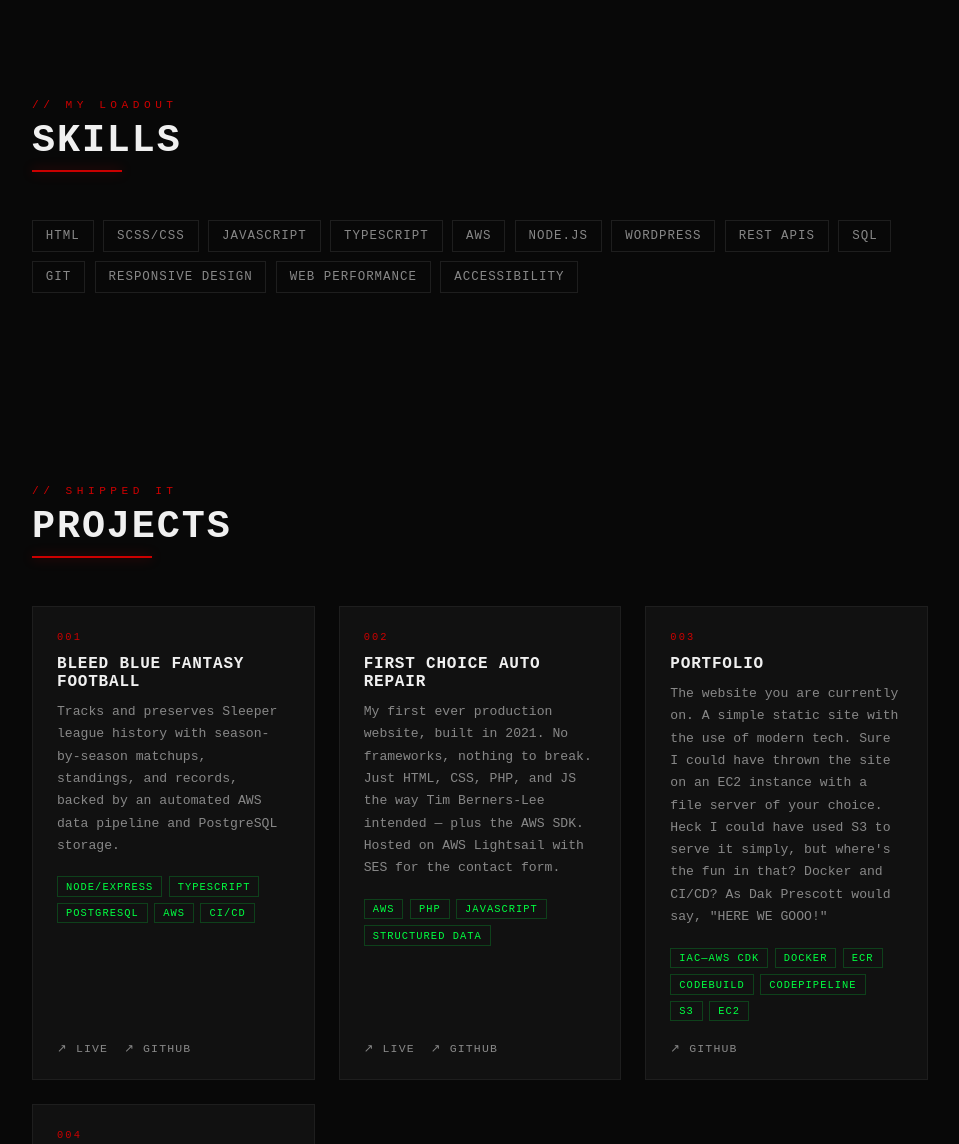
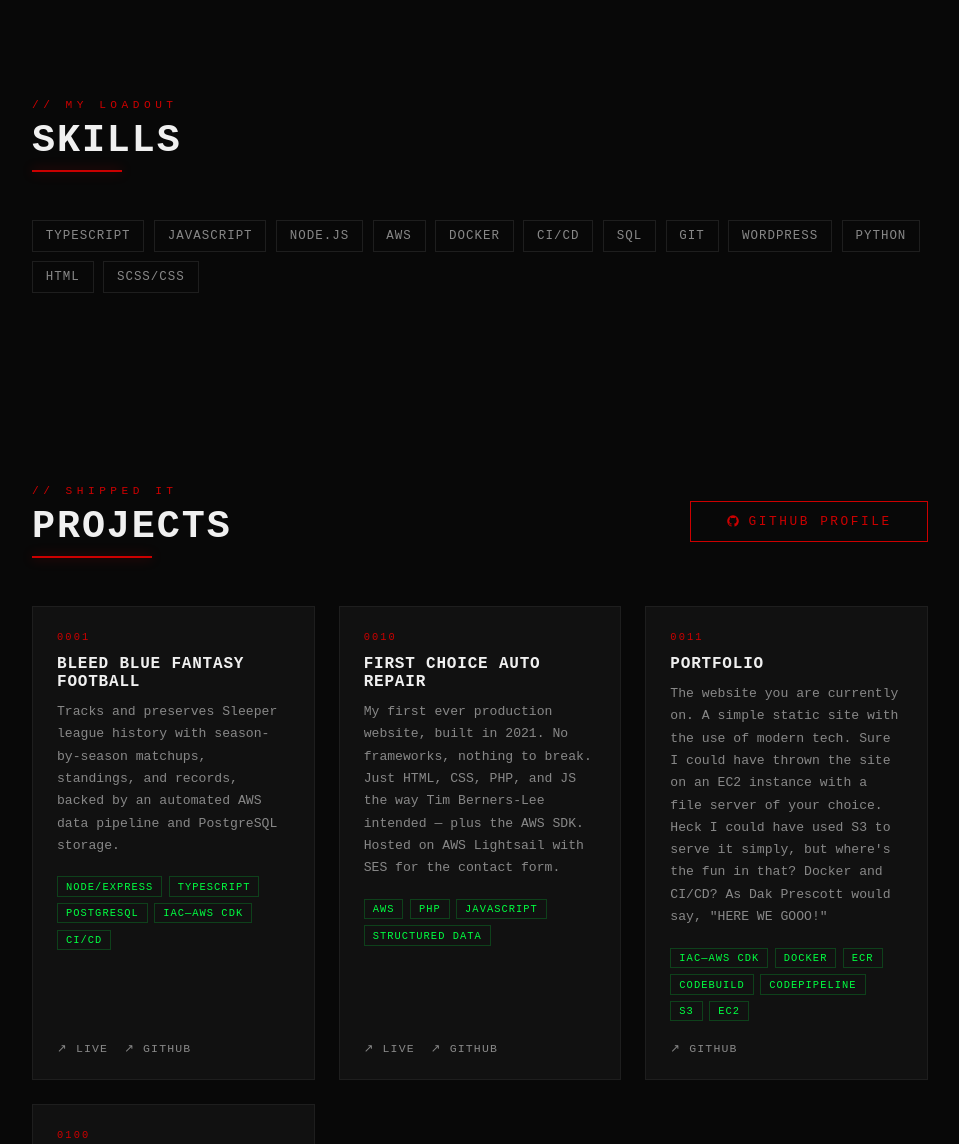
Before and after one commit to ballhog23/portfolio, a plain HTML site: page site/index.html in a window 1280 px wide. Shown: the part 1314-2458 px from the top of the page, without its empty margins (160-1119 px from the left). Drawn offline with Linux system fonts and the light colour scheme.

Commit message:
binary project number representation + skills change + added link to github in projects

```diff
--- a/site/index.html
+++ b/site/index.html
@@ -63,28 +63,39 @@
       <p class="section-label reveal">// my loadout</p>
       <h2 class="section-title reveal">Skills</h2>
       <div class="skills-grid reveal">
+        <div class="skill-tag">TypeScript</div>
+        <div class="skill-tag">JavaScript</div>
+        <div class="skill-tag">Node.js</div>
+        <div class="skill-tag">AWS</div>
+        <div class="skill-tag">Docker</div>
+        <div class="skill-tag">CI/CD</div>
+        <div class="skill-tag">SQL</div>
+        <div class="skill-tag">Git</div>
+        <div class="skill-tag">WordPress</div>
+        <div class="skill-tag">Python</div>
         <div class="skill-tag">HTML</div>
         <div class="skill-tag">SCSS/CSS</div>
-        <div class="skill-tag">JavaScript</div>
-        <div class="skill-tag">TypeScript</div>
-        <div class="skill-tag">AWS</div>
-        <div class="skill-tag">Node.js</div>
-        <div class="skill-tag">WordPress</div>
-        <div class="skill-tag">REST APIs</div>
-        <div class="skill-tag">SQL</div>
-        <div class="skill-tag">Git</div>
-        <div class="skill-tag">Responsive Design</div>
-        <div class="skill-tag">Web Performance</div>
-        <div class="skill-tag">Accessibility</div>
       </div>
     </section>
     <section id="projects">
-      <p class="section-label reveal">// shipped it</p>
-      <h2 class="section-title reveal">Projects</h2>
+      <header class="projects-header">
+        <div>
+          <p class="section-label reveal">// shipped it</p>
+          <h2 class="section-title reveal">Projects</h2>
+        </div>
+        <a href="https://github.com/ballhog23" class="hero-cta reveal" target="_blank" rel="noopener"
+          aria-label="GitHub profile">
+          <svg viewBox="0 0 24 24" aria-hidden="true">
+            <path
+              d="M12 2A10 10 0 0 0 2 12c0 4.42 2.87 8.17 6.84 9.5.5.08.66-.23.66-.5v-1.69c-2.77.6-3.36-1.34-3.36-1.34-.46-1.16-1.11-1.47-1.11-1.47-.91-.62.07-.6.07-.6 1 .07 1.53 1.03 1.53 1.03.87 1.52 2.34 1.07 2.91.83.09-.65.35-1.09.63-1.34-2.22-.25-4.55-1.11-4.55-4.92 0-1.11.38-2 1.03-2.71-.1-.25-.45-1.29.1-2.64 0 0 .84-.27 2.75 1.02.79-.22 1.65-.33 2.5-.33.85 0 1.71.11 2.5.33 1.91-1.29 2.75-1.02 2.75-1.02.55 1.35.2 2.39.1 2.64.65.71 1.03 1.6 1.03 2.71 0 3.82-2.34 4.66-4.57 4.91.36.31.69.92.69 1.85V21c0 .27.16.59.67.5C19.14 20.16 22 16.42 22 12A10 10 0 0 0 12 2z" />
+          </svg>
+          GitHub Profile
+        </a>
+      </header>
       <div class="projects-grid">
 
         <article class="project-card reveal">
-          <p class="project-number">001</p>
+          <p class="project-number">0001</p>
           <h3 class="project-title">Bleed Blue Fantasy Football</h3>
           <p class="project-desc">
             Tracks and preserves Sleeper league history with season-by-season matchups, standings, and records, backed
@@ -94,7 +105,7 @@
             <span class="stack-tag">Node/Express</span>
             <span class="stack-tag">TypeScript</span>
             <span class="stack-tag">PostgreSQL</span>
-            <span class="stack-tag">AWS</span>
+            <span class="stack-tag">IaC&mdash;AWS CDK</span>
             <span class="stack-tag">CI/CD</span>
           </div>
           <div class="project-links">
@@ -104,7 +115,7 @@
         </article>
 
         <article class="project-card reveal">
-          <p class="project-number">002</p>
+          <p class="project-number">0010</p>
           <h3 class="project-title">First Choice Auto Repair</h3>
           <p class="project-desc">
             My first ever production website, built in 2021. No frameworks, nothing to break. Just HTML, CSS, PHP,
@@ -125,7 +136,7 @@
         </article>
 
         <article class="project-card reveal">
-          <p class="project-number">003</p>
+          <p class="project-number">0011</p>
           <h3 class="project-title">Portfolio</h3>
           <p class="project-desc">
             The website you are currently on. A simple static site with the use of modern tech. Sure I could have thrown
@@ -147,7 +158,7 @@
         </article>
 
         <article class="project-card reveal">
-          <p class="project-number">004</p>
+          <p class="project-number">0100</p>
           <h3 class="project-title">AI Agent</h3>
           <p class="project-desc">
             A CLI AI agent. Runs an agentic loop — plans, calls tools,
--- a/site/style.css
+++ b/site/style.css
@@ -634,7 +634,45 @@ section {
   box-shadow: 0 0 14px var(--red-glow);
 }
 
-/* ── Projects ── */
+
+.projects-header {
+  display: flex;
+  flex-direction: column;
+  gap: 8px;
+  margin-bottom: 3rem;
+}
+
+.projects-header .section-title {
+  margin-bottom: 0;
+}
+
+
+.projects-header .hero-cta {
+  display: none;
+  width: fit-content;
+  margin-top: 0;
+}
+
+@media (min-width: 576px) {
+  .projects-header {
+    flex-direction: row;
+    justify-content: space-between;
+    align-items: center;
+  }
+
+  .projects-header .hero-cta {
+    display: inline-flex;
+    align-items: center;
+    gap: 0.5rem;
+  }
+
+  .projects-header .hero-cta svg {
+    width: 14px;
+    height: 14px;
+    fill: currentColor;
+  }
+}
+
 .projects-grid {
   display: grid;
   grid-template-columns: repeat(auto-fill, minmax(280px, 1fr));
```
